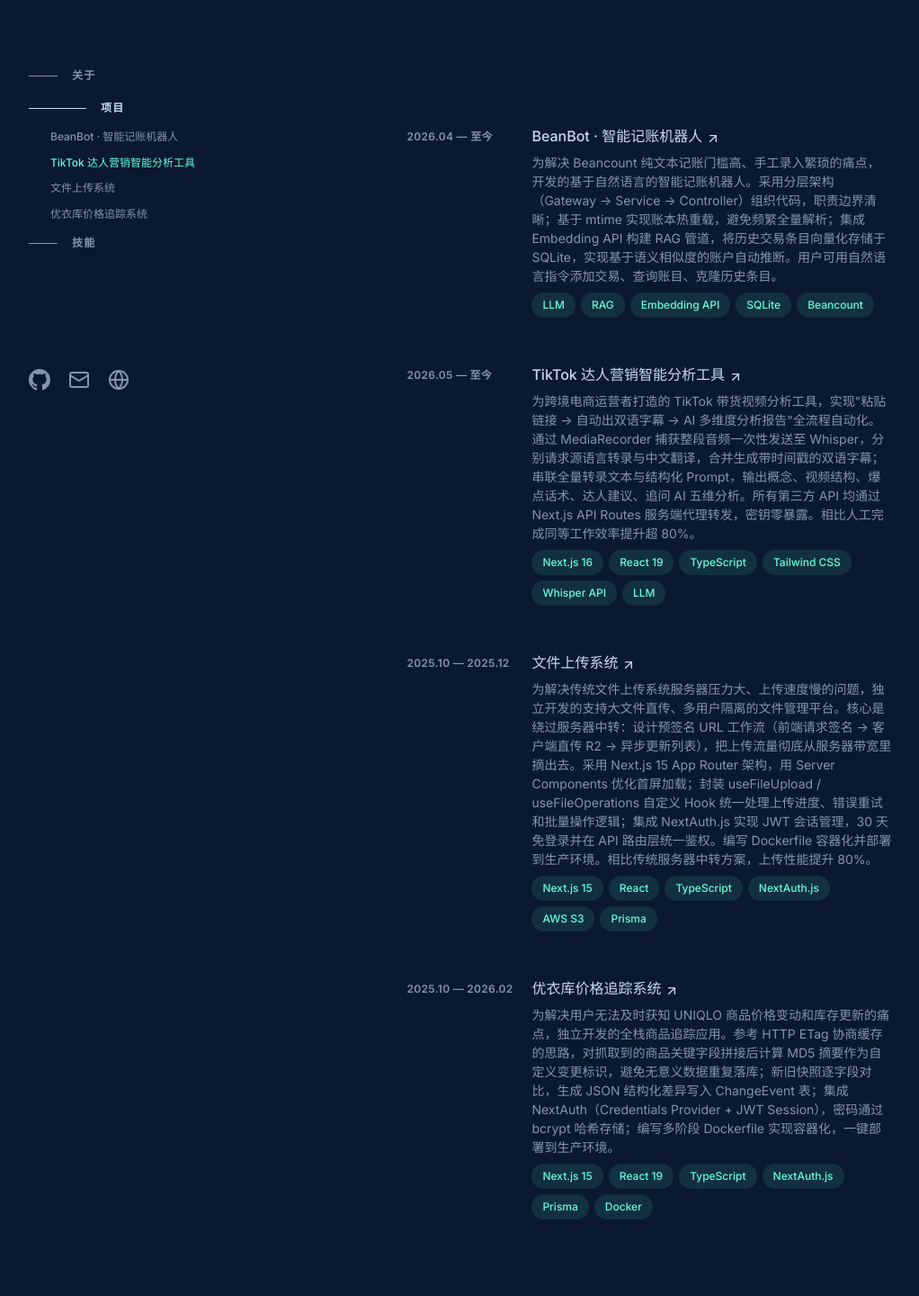
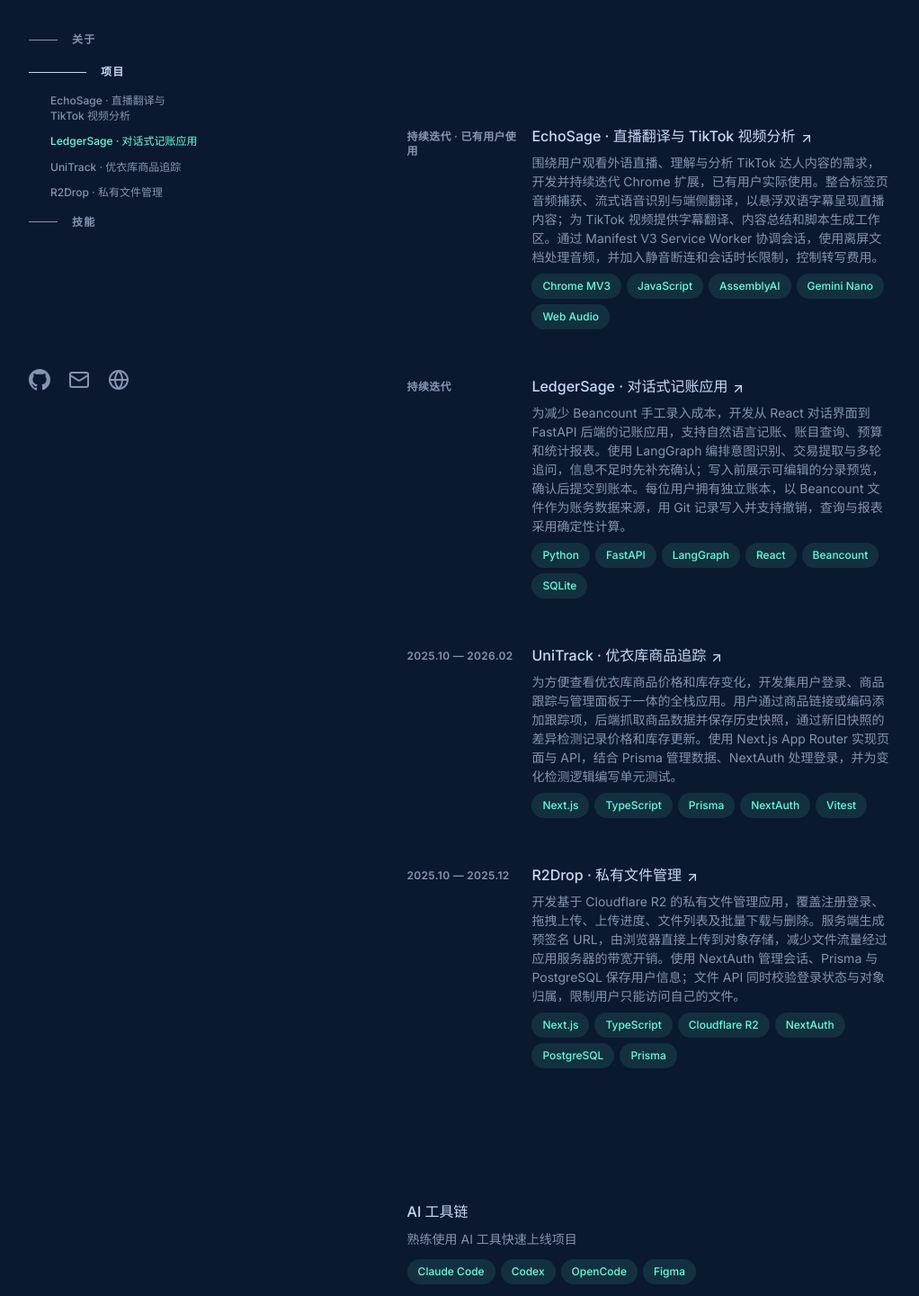
Before and after one commit to Fluxwang/Portfolio, a React (Vite) app: page / in a window 1280 px wide. Shown: the part 270-1710 px from the top of the page at 90% size, without its empty margins (128-1150 px from the left). Built offline with nearby package versions, Linux system fonts and the light colour scheme.

Commit message:
Update portfolio projects and remove role title

```diff
--- a/index.html
+++ b/index.html
@@ -11,7 +11,7 @@
       href="https://fonts.googleapis.com/css2?family=Inter:wght@400;500;600;700;800&family=Noto+Sans+SC:wght@400;500;700&display=swap"
       rel="stylesheet"
     />
-    <title>王忠仁 | 软件开发</title>
+    <title>王忠仁</title>
   </head>
   <body>
     <div id="root"></div>
--- a/src/components/Sidebar.jsx
+++ b/src/components/Sidebar.jsx
@@ -9,9 +9,6 @@ export default function Sidebar({ active, activeProjectId }) {
         <h1 className="text-4xl font-bold tracking-tight text-lightest-slate sm:text-5xl">
           {profile.name}
         </h1>
-        <h2 className="mt-3 text-lg font-medium tracking-tight text-lightest-slate sm:text-xl">
-          {profile.title}
-        </h2>
         <p className="mt-4 max-w-xs leading-normal">{profile.tagline}</p>
         <Nav active={active} activeProjectId={activeProjectId} />
       </div>
--- a/src/data.js
+++ b/src/data.js
@@ -1,7 +1,5 @@
 export const profile = {
   name: "王忠仁",
-  // title: "软件工程本科在读 · 全栈开发+Agent",
-  title: "软件开发",
   tagline:
     "我喜欢把想法做成真正能用的产品 —— 从需求设计、前后端开发到部署上线，独立完成全流程。",
   socials: [
@@ -25,61 +23,40 @@ export const about = [
 
 export const projects = [
   {
-    id: "beanbot",
-    title: "BeanBot · 智能记账机器人",
-    period: "2026.04 — 至今",
-    href: "https://github.com/Fluxwang/BeanBot",
+    id: "echosage",
+    title: "EchoSage · 直播翻译与 TikTok 视频分析",
+    period: "持续迭代 · 已有用户使用",
+    href: "https://github.com/Fluxwang/EchoSage",
     description:
-      "为解决 Beancount 纯文本记账门槛高、手工录入繁琐的痛点，开发的基于自然语言的智能记账机器人。采用分层架构（Gateway → Service → Controller）组织代码，职责边界清晰；基于 mtime 实现账本热重载，避免频繁全量解析；集成 Embedding API 构建 RAG 管道，将历史交易条目向量化存储于 SQLite，实现基于语义相似度的账户自动推断。用户可用自然语言指令添加交易、查询账目、克隆历史条目。",
-    tags: ["LLM", "RAG", "Embedding API", "SQLite", "Beancount"],
+      "围绕用户观看外语直播、理解与分析 TikTok 达人内容的需求，开发并持续迭代 Chrome 扩展，已有用户实际使用。整合标签页音频捕获、流式语音识别与端侧翻译，以悬浮双语字幕呈现直播内容；为 TikTok 视频提供字幕翻译、内容总结和脚本生成工作区。通过 Manifest V3 Service Worker 协调会话，使用离屏文档处理音频，并加入静音断连和会话时长限制，控制转写费用。",
+    tags: ["Chrome MV3", "JavaScript", "AssemblyAI", "Gemini Nano", "Web Audio"],
   },
   {
-    id: "tiktok-analytics",
-    title: "TikTok 达人营销智能分析工具",
-    period: "2026.05 — 至今",
-    href: "https://tk.bugworld.dev",
+    id: "ledgersage",
+    title: "LedgerSage · 对话式记账应用",
+    period: "持续迭代",
+    href: "https://github.com/Fluxwang/LedgerSage",
     description:
-      '为跨境电商运营者打造的 TikTok 带货视频分析工具，实现"粘贴链接 → 自动出双语字幕 → AI 多维度分析报告"全流程自动化。通过 MediaRecorder 捕获整段音频一次性发送至 Whisper，分别请求源语言转录与中文翻译，合并生成带时间戳的双语字幕；串联全量转录文本与结构化 Prompt，输出概念、视频结构、爆点话术、达人建议、追问 AI 五维分析。所有第三方 API 均通过 Next.js API Routes 服务端代理转发，密钥零暴露。相比人工完成同等工作效率提升超 80%。',
-    tags: [
-      "Next.js 16",
-      "React 19",
-      "TypeScript",
-      "Tailwind CSS",
-      "Whisper API",
-      "LLM",
-    ],
+      "为减少 Beancount 手工录入成本，开发从 React 对话界面到 FastAPI 后端的记账应用，支持自然语言记账、账目查询、预算和统计报表。使用 LangGraph 编排意图识别、交易提取与多轮追问，信息不足时先补充确认；写入前展示可编辑的分录预览，确认后提交到账本。每位用户拥有独立账本，以 Beancount 文件作为账务数据来源，用 Git 记录写入并支持撤销，查询与报表采用确定性计算。",
+    tags: ["Python", "FastAPI", "LangGraph", "React", "Beancount", "SQLite"],
+  },
+  {
+    id: "uniqlo-tracker",
+    title: "UniTrack · 优衣库商品追踪",
+    period: "2025.10 — 2026.02",
+    href: "https://github.com/Fluxwang/UniTrack",
+    description:
+      "为方便查看优衣库商品价格和库存变化，开发集用户登录、商品跟踪与管理面板于一体的全栈应用。用户通过商品链接或编码添加跟踪项，后端抓取商品数据并保存历史快照，通过新旧快照的差异检测记录价格和库存更新。使用 Next.js App Router 实现页面与 API，结合 Prisma 管理数据、NextAuth 处理登录，并为变化检测逻辑编写单元测试。",
+    tags: ["Next.js", "TypeScript", "Prisma", "NextAuth", "Vitest"],
   },
   {
     id: "file-upload",
-    title: "文件上传系统",
+    title: "R2Drop · 私有文件管理",
     period: "2025.10 — 2025.12",
-    href: "https://r2drop.bugworld.dev",
+    href: "https://github.com/Fluxwang/R2Drop",
     description:
-      "为解决传统文件上传系统服务器压力大、上传速度慢的问题，独立开发的支持大文件直传、多用户隔离的文件管理平台。核心是绕过服务器中转：设计预签名 URL 工作流（前端请求签名 → 客户端直传 R2 → 异步更新列表），把上传流量彻底从服务器带宽里摘出去。采用 Next.js 15 App Router 架构，用 Server Components 优化首屏加载；封装 useFileUpload / useFileOperations 自定义 Hook 统一处理上传进度、错误重试和批量操作逻辑；集成 NextAuth.js 实现 JWT 会话管理，30 天免登录并在 API 路由层统一鉴权。编写 Dockerfile 容器化并部署到生产环境。相比传统服务器中转方案，上传性能提升 80%。",
-    tags: [
-      "Next.js 15",
-      "React",
-      "TypeScript",
-      "NextAuth.js",
-      "AWS S3",
-      "Prisma",
-    ],
-  },
-  {
-    id: "uniqlo-tracker",
-    title: "优衣库价格追踪系统",
-    period: "2025.10 — 2026.02",
-    href: "https://unitrack.bugworld.dev",
-    description:
-      "为解决用户无法及时获知 UNIQLO 商品价格变动和库存更新的痛点，独立开发的全栈商品追踪应用。参考 HTTP ETag 协商缓存的思路，对抓取到的商品关键字段拼接后计算 MD5 摘要作为自定义变更标识，避免无意义数据重复落库；新旧快照逐字段对比，生成 JSON 结构化差异写入 ChangeEvent 表；集成 NextAuth（Credentials Provider + JWT Session），密码通过 bcrypt 哈希存储；编写多阶段 Dockerfile 实现容器化，一键部署到生产环境。",
-    tags: [
-      "Next.js 15",
-      "React 19",
-      "TypeScript",
-      "NextAuth.js",
-      "Prisma",
-      "Docker",
-    ],
+      "开发基于 Cloudflare R2 的私有文件管理应用，覆盖注册登录、拖拽上传、上传进度、文件列表及批量下载与删除。服务端生成预签名 URL，由浏览器直接上传到对象存储，减少文件流量经过应用服务器的带宽开销。使用 NextAuth 管理会话、Prisma 与 PostgreSQL 保存用户信息；文件 API 同时校验登录状态与对象归属，限制用户只能访问自己的文件。",
+    tags: ["Next.js", "TypeScript", "Cloudflare R2", "NextAuth", "PostgreSQL", "Prisma"],
   },
 ];
 
@@ -96,7 +73,7 @@ export const skills = [
   },
   {
     category: "独立交付",
-    items: ["Docker", "Next.js", "React", "TypeScript", "Tailwind CSS"],
+    items: ["Docker", "FastAPI", "Next.js", "React", "TypeScript", "Tailwind CSS"],
     note: "从需求设计、数据建模到部署上线的全流程独立交付能力",
   },
   {
```
